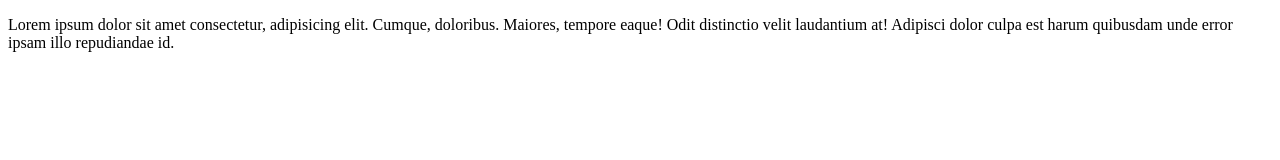
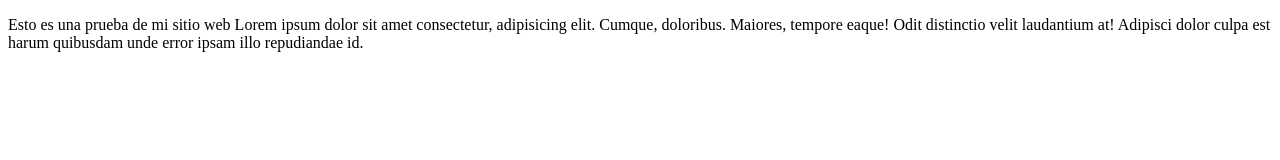
Before and after one commit to Noxave/CursoPrework, a plain HTML site: page index.html in a window 1280 px wide. Drawn offline with Linux system fonts and the light colour scheme.

Commit message:
Cambios agregamos Esto es una prueba de mi sitio web

```diff
--- a/index.html
+++ b/index.html
@@ -7,6 +7,7 @@
     <title>Hola Mundo </title>
 </head>
 <body>
-   <p>Lorem ipsum dolor sit amet consectetur, adipisicing elit. Cumque, doloribus. Maiores, tempore eaque! Odit distinctio velit laudantium at! Adipisci dolor culpa est harum quibusdam unde error ipsam illo repudiandae id.</p>
+   <p>Esto es una prueba de mi sitio web
+    Lorem ipsum dolor sit amet consectetur, adipisicing elit. Cumque, doloribus. Maiores, tempore eaque! Odit distinctio velit laudantium at! Adipisci dolor culpa est harum quibusdam unde error ipsam illo repudiandae id.</p>
 </body>
 </html>
```
